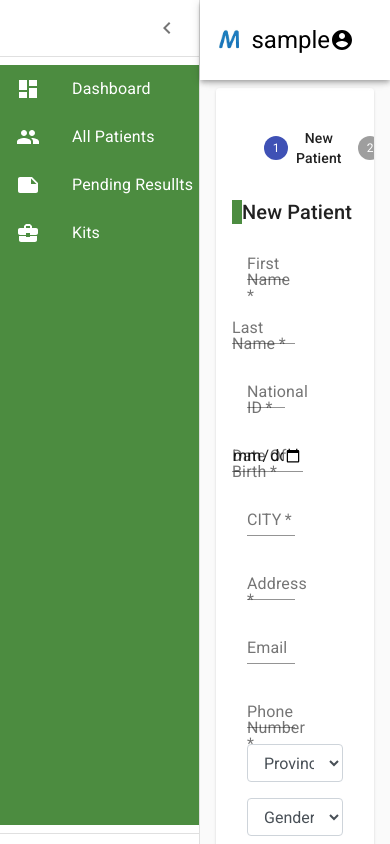
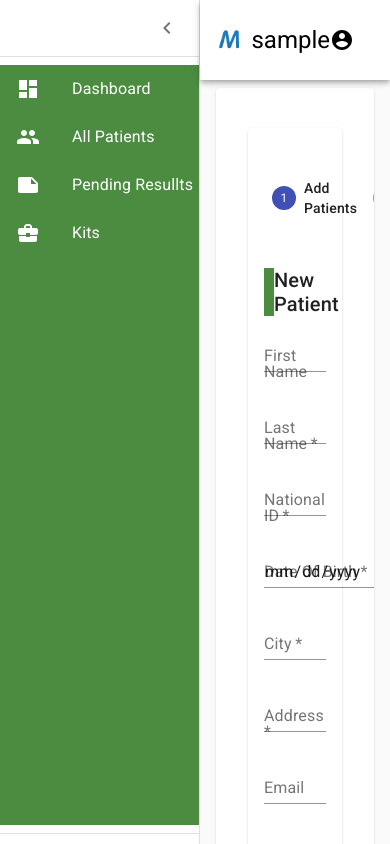
Before and after one commit to tinashediego/react-frontend, a React (Create React App) app: page /agent in a window 390 px wide. Built offline with nearby package versions, Linux system fonts and the light colour scheme; sample sign-in values are in the browser's storage.

Commit message:
Add files via upload
mobile responsiveness improved

```diff
--- a/src/app/components/Admin/NewKit.js
+++ b/src/app/components/Admin/NewKit.js
@@ -9,6 +9,34 @@ import {addKit} from '../../../redux/actions/KitsActions'
 import { useHistory } from "react-router";
 import { TextField } from '@material-ui/core';
 import Button from '@material-ui/core/Button';
+import Grid from '@material-ui/core/Grid';
+import Typography from '@material-ui/core/Typography';
+import FormControlLabel from '@material-ui/core/FormControlLabel';
+import Checkbox from '@material-ui/core/Checkbox';
+
+
+
+
+
+
+
+
+
+
+
+
+
+
+
+
+
+
+
+
+
+
+
+
 
  function NewKit() {
 
@@ -44,44 +72,31 @@ import Button from '@material-ui/core/Button';
 
 <div>
 <div className="h" style={styles.h}><h5>New Kit</h5></div>
-<br></br>
-<Form className="col-sm-12" style={styles.container} onSubmit={handleSubmit}>
 
+<Form onSubmit={handleSubmit}>
 
-<div className="row">
-<FormGroup className="col-sm-6" >
+<React.Fragment>
 
-  <TextField label="Brand Name" type="text" value={state.brandName}  onChange={e=> setstate({ ...state, brandName:e.target.value})} id="exampleEmail" placeholder="Brand Name" style={{width:500}} required={true} />
-</FormGroup>
+     <Grid container spacing={3}>
+       <Grid item xs={12} sm={6}>
+       <TextField label="Brand Name" type="text" value={state.brandName}  onChange={e=> setstate({ ...state, brandName:e.target.value})} placeholder="Brand Name" required={true} />
+       </Grid>
+       <Grid item xs={12} sm={6}>
+       <TextField label="Batch Number" type="number" value={state.batchNumber}
+onChange={e=> setstate({ ...state, batchNumber:e.target.value})}
+ placeholder="Batch Number" required={true}/>
+       </Grid>
+       <Grid item xs={12}>
+       <TextField label="Serial Number" type="number" value={state.serialNumber}
+onChange={e=> setstate({ ...state, serialNumber:e.target.value})}
+placeholder="Serial Number"  required={true} />
+       </Grid>
 
-<FormGroup className="col-sm-6">
-
-<TextField label="Batch Number" type="number" value={state.batchNumber}  onChange={e=> setstate({ ...state, batchNumber:e.target.value})} id="exampleEmail" placeholder="Batch Number" style={{width:500}} required={true}/>
-</FormGroup>
-</div>
-
-<div className="row">
-<FormGroup className="col-sm-6">
-
-<TextField label="Serial Number" type="number" value={state.serialNumber}  onChange={e=> setstate({ ...state, serialNumber:e.target.value})} id="exampleEmail" placeholder="Serial Number" style={{width:500}} required={true} />
-
-</FormGroup>
-
-
-<div align="right" style={{marginLeft:15,marginTop:10}}> <button className="btn btn-success" variant="contained" type="Submit">
-                        submit
-                      </button></div>
-
+     </Grid>
+   </React.Fragment>
+</Form>
 
 </div>
-
-
-
-
-</Form>
-        </div>
-
-
 
     )
 }
--- a/src/app/components/Agent/AddPatients.js
+++ b/src/app/components/Agent/AddPatients.js
@@ -1,15 +1,15 @@
 import React , {useState} from 'react';
-import {
-   Col, Form,
-  FormGroup, Label, Input,
-
-} from 'reactstrap'
+import {Input,Form} from 'reactstrap';
 import { useDispatch,useSelector } from 'react-redux';
 import {addPatient} from '../../../redux/actions/PatientsActions'
 import { useHistory } from "react-router";
 import { TextField } from '@material-ui/core';
 import Button from '@material-ui/core/Button';
 import moment from 'moment'
+import Grid from '@material-ui/core/Grid';
+import Typography from '@material-ui/core/Typography';
+import FormControlLabel from '@material-ui/core/FormControlLabel';
+import Checkbox from '@material-ui/core/Checkbox';
 
 
 const AddPatient  = () =>{
@@ -92,81 +92,61 @@ const AddPatient  = () =>{
     <h5 style={styles.container}>
     New Patient
      </h5>
-    <Form className="col-sm-12" onSubmit={handleSubmit}>
 
-      <div className="row">
-      <FormGroup style={{marginRight:"20px"}} className="col-sm-6">
-
-        <TextField label="First Name"
+    <Form onSubmit={handleSubmit}>
+    <React.Fragment>
+      <Grid container spacing={3}>
+        <Grid item xs={12} sm={6}>
+          <TextField label="First Name"
             value={patientData.firstName}
              onChange={e=>setPatient({ ...patientData ,firstName:e.target.value})}
-                 id="exampleEmail" placeholder="First Name" style={{width:"50%"}} required />
-      </FormGroup>
-
-      <FormGroup>
-      <TextField label="Last Name"
+             placeholder="First Name"
+             autoComplete="firstName"
+            fullWidth
+          />
+        </Grid>
+        <Grid item xs={12} sm={6}>
+          <TextField label="Last Name"
       value={patientData.lastName}
       onChange={e=>setPatient({ ...patientData ,lastName:e.target.value})}
-      id="exampleEmail" placeholder="Last Name" style={{width:"50%"}} required />
-
-    </FormGroup>
-      </div>
-
-      <div className="row">
-    <FormGroup style={{marginRight:"20px"}} className="col-sm-6">
-
+      placeholder="Last Name" fullWidth required />
+        </Grid>
+        <Grid item xs={12}>
     <TextField label="National ID"
     value={patientData.nationalIdOrPassportNumber}
     onChange={e=>setPatient({ ...patientData ,nationalIdOrPassportNumber:e.target.value})}
-    id="exampleEmail" placeholder="National ID" style={{width:"50%"}} required />
-  </FormGroup>
-
-      <FormGroup>
+    placeholder="National ID" required
+          />
+        </Grid>
+        <Grid item xs={12}>
         <TextField label="Date Of Birth" type="date" name="password"
         value={patientData.dateOfBirth}
         onChange={e=>setPatient({ ...patientData ,dateOfBirth:e.target.value})}
-         id="examplePassword" placeholder="Date of Birth" style={{width:"50%"}} required />
-      </FormGroup>
-    </div>
+        placeholder="Date of Birth" required />
+        </Grid>
+        <Grid item xs={12} sm={6}>
+        <TextField label="City"
+      value={patientData.city}
+      onChange={e=>setPatient({ ...patientData ,city:e.target.value})}
+placeholder="City" required/>
+        </Grid>
+        <Grid item xs={12} sm={6}>
+        <TextField label="Address" value={patientData.address}
+      onChange={e=>setPatient({ ...patientData ,address:e.target.value})} placeholder="Address" required />
+        </Grid>
+        <Grid item xs={12} sm={6}>
+        <TextField type="email"  label="Email"
+    value={patientData.email}
+      onChange={e=>setPatient({ ...patientData ,email:e.target.value})} placeholder="Email" />
+        </Grid>
+        <Grid item xs={12}>
+        <TextField label="Phone Number" value={patientData.phoneNumber}
+  onChange={e=>setPatient({ ...patientData ,phoneNumber:e.target.value})} placeholder="Phone Number/ Next of Kin's Phone Number" required  />
+        </Grid>
 
 
-<div className="row">
-<FormGroup className="col-sm-6">
-
-<TextField label="CITY"
-      value={patientData.city}
-      onChange={e=>setPatient({ ...patientData ,city:e.target.value})} id="examplePassword"
-placeholder="city" style={{width:"50%"}} required/>
-
-</FormGroup>
- <FormGroup className="col-sm-6">
-      <TextField label="Address" value={patientData.address}
-      onChange={e=>setPatient({ ...patientData ,address:e.target.value})} id="exampleEmail" placeholder="Address" style={{width:"50%"}} required />
-    </FormGroup>
-</div>
-
-
-
-
-<div className="row">
-<FormGroup className="col-sm-6">
-    <TextField type="email"  label="Email"
-    value={patientData.email}
-      onChange={e=>setPatient({ ...patientData ,email:e.target.value})} id="exampleEmail" placeholder="Email" style={{width:"50%"}} />
-  </FormGroup>
-
-
-  <FormGroup className="col-sm-6">
-
-  <TextField label="Phone Number" value={patientData.phoneNumber}
-  onChange={e=>setPatient({ ...patientData ,phoneNumber:e.target.value})} id="exampleEmail" placeholder="Phone Number/ Next of Kin's Phone Number" style={{width:"50%"}} required  />
-</FormGroup>
-</div>
-
-<div className="row">
-<FormGroup className="col-sm-6">
-
-<Input type="select" name="group"  value={patientData.province}
+        <Grid item xs={12}>
+        <Input type="select" name="group"  value={patientData.province}
       onChange={e=>setPatient({ ...patientData ,province:e.target.value})}>
               <option>Province</option>
               <option value="BULAWAYO">BULAWAYO</option>
@@ -181,30 +161,19 @@ placeholder="city" style={{width:"50%"}} required/>
               <option value="MIDLANDS">MIDLANDS</option>
 
               </Input>
-</FormGroup>
-
-
-<FormGroup className="col-sm-6">
-
-  <Input type="select" name="gender" value={patientData.gender}
+        </Grid>
+        <Grid item xs={12}>
+        <Input type="select" name="gender" value={patientData.gender}
   onChange={e=>setPatient({ ...patientData ,gender:e.target.value})}  id="gender">
   <option>Gender</option>
   <option value="MALE">Male</option>
   <option value="FEMALE">Female</option>
   </Input>
+        </Grid>
 
-</FormGroup>
-</div>
-
-
-<div align="right">
-<button className="btn btn-success" variant="contained" type="Submit">
-                        submit
-                      </button>
-</div>
-
+      </Grid>
+    </React.Fragment>
     </Form>
-
 
 
 
--- a/src/app/components/Agent/MyTests.js
+++ b/src/app/components/Agent/MyTests.js
@@ -1,140 +1,137 @@
 import React from 'react';
 import { makeStyles } from '@material-ui/core/styles';
+import CssBaseline from '@material-ui/core/CssBaseline';
+import AppBar from '@material-ui/core/AppBar';
+import Toolbar from '@material-ui/core/Toolbar';
+import Paper from '@material-ui/core/Paper';
 import Stepper from '@material-ui/core/Stepper';
 import Step from '@material-ui/core/Step';
-import StepButton from '@material-ui/core/StepButton';
+import StepLabel from '@material-ui/core/StepLabel';
 import Button from '@material-ui/core/Button';
+import Link from '@material-ui/core/Link';
 import Typography from '@material-ui/core/Typography';
-import AddPatients from '../Agent/AddPatients';
-import ScreenDetails from '../Agent/ScreenDetails';
-import NewKit from '../Admin/NewKit';
+import AddPatients from './AddPatients';
+import ScreenDetails from './ScreenDetails';
+import Newkit from '../Admin/NewKit';
+
+function Copyright() {
+  return (
+    <Typography variant="body2" color="textSecondary" align="center">
+      {'Copyright © '}
+      {new Date().getFullYear()}
+      {'.'}
+    </Typography>
+  );
+}
 
 const useStyles = makeStyles((theme) => ({
-  root: {
-    width: '100%',
+  appBar: {
+    position: 'relative',
+  },
+  layout: {
+    width: 'auto',
+    marginLeft: theme.spacing(2),
+    marginRight: theme.spacing(2),
+    [theme.breakpoints.up(600 + theme.spacing(2) * 2)]: {
+      width: 600,
+      marginLeft: 'auto',
+      marginRight: 'auto',
+    },
+  },
+  paper: {
+    marginTop: theme.spacing(3),
+    marginBottom: theme.spacing(3),
+    padding: theme.spacing(2),
+    [theme.breakpoints.up(600 + theme.spacing(3) * 2)]: {
+      marginTop: theme.spacing(6),
+      marginBottom: theme.spacing(6),
+      padding: theme.spacing(3),
+    },
+  },
+  stepper: {
+    padding: theme.spacing(3, 0, 5),
+  },
+  buttons: {
+    display: 'flex',
+    justifyContent: 'flex-end',
   },
   button: {
-    marginRight: theme.spacing(1),
-  },
-  completed: {
-    display: 'inline-block',
-  },
-  instructions: {
-    marginTop: theme.spacing(1),
-    marginBottom: theme.spacing(1),
+    marginTop: theme.spacing(3),
+    marginLeft: theme.spacing(1),
   },
 }));
 
-function getSteps() {
-  return ['New Patient','Screen Patient', 'New Kit'];
-}
+const steps = ['Add Patients', 'Screen Details', 'Add New kit'];
 
 function getStepContent(step) {
   switch (step) {
     case 0:
-      return <AddPatients/>;
+      return <AddPatients />;
     case 1:
-      return <ScreenDetails/>;
+      return <ScreenDetails />;
     case 2:
-      return <NewKit/>;
+      return <Newkit />;
     default:
-      return 'Unknown step';
+      throw new Error('Unknown step');
   }
 }
 
-export default function HorizontalNonLinearStepper() {
+export default function Checkout() {
   const classes = useStyles();
   const [activeStep, setActiveStep] = React.useState(0);
-  const [completed, setCompleted] = React.useState({});
-  const steps = getSteps();
-
-  const totalSteps = () => {
-    return steps.length;
-  };
-
-  const completedSteps = () => {
-    return Object.keys(completed).length;
-  };
-
-  const isLastStep = () => {
-    return activeStep === totalSteps() - 1;
-  };
-
-  const allStepsCompleted = () => {
-    return completedSteps() === totalSteps();
-  };
 
   const handleNext = () => {
-    const newActiveStep =
-      isLastStep() && !allStepsCompleted()
-        ? // It's the last step, but not all steps have been completed,
-          // find the first step that has been completed
-          steps.findIndex((step, i) => !(i in completed))
-        : activeStep + 1;
-    setActiveStep(newActiveStep);
+    setActiveStep(activeStep + 1);
   };
 
   const handleBack = () => {
-    setActiveStep((prevActiveStep) => prevActiveStep - 1);
-  };
-
-  const handleStep = (step) => () => {
-    setActiveStep(step);
-  };
-
-  const handleComplete = () => {
-    const newCompleted = completed;
-    newCompleted[activeStep] = true;
-    setCompleted(newCompleted);
-    handleNext();
-  };
-
-  const handleReset = () => {
-    setActiveStep(0);
-    setCompleted({});
+    setActiveStep(activeStep + 1);
   };
 
   return (
-    <div className={classes.root}>
-      <Stepper nonLinear activeStep={activeStep}>
-        {steps.map((label, index) => (
+    <React.Fragment>
+      <CssBaseline />
+      <main className={classes.layout}>
+        <Paper className={classes.paper}>
+          <Stepper activeStep={activeStep} className={classes.stepper}>
+            {steps.map((label) => (
               <Step key={label}>
-            <StepButton onClick="#" completed={completed[index]}>
-              {label}
-            </StepButton>
+                <StepLabel>{label}</StepLabel>
               </Step>
             ))}
           </Stepper>
-      <div>
-        {allStepsCompleted() ? (
-          <div>
-            <Typography className={classes.instructions}>
-              All steps completed - you&apos;re finished
+          <React.Fragment>
+            {activeStep === steps.length ? (
+              <React.Fragment>
+                <Typography>
+                  You have successfully Completed all stages
                 </Typography>
-            <Button onClick={handleReset}>Add new Patient</Button>
-          </div>
+              </React.Fragment>
             ) : (
-          <div>
-            <Typography className={classes.instructions}>{getStepContent(activeStep)}</Typography>
-            <div>
-              <Button disabled={activeStep === 0} onClick={handleBack} className={classes.button}>
+              <React.Fragment>
+                {getStepContent(activeStep)}
+                <div className={classes.buttons}>
+                  {activeStep !== 0 && (
+                    <Button onClick={handleBack} className={classes.button}>
                       Back
                     </Button>
-
-              {activeStep !== steps.length &&
-                (completed[activeStep] ? (
-                  <Typography variant="caption" className={classes.completed}>
-                    Step {activeStep + 1} already completed
-                  </Typography>
-                ) : (
-                  <Button variant="contained" color="primary" onClick={handleComplete}>
-                    {completedSteps() === totalSteps() - 1 ? 'Finish' : 'Complete Step'}
+                  )}
+                  <Button
+                    variant="contained"
+                    color="primary"
+                    onClick={handleNext}
+                    className={classes.button}
+                    type="submit"
+                  >
+                    {activeStep === steps.length + 1 ? 'Place order' : 'Next'}
                   </Button>
-                ))}
                 </div>
-          </div>
+              </React.Fragment>
             )}
-      </div>
-    </div>
+          </React.Fragment>
+        </Paper>
+        <Copyright />
+      </main>
+    </React.Fragment>
   );
 }
--- a/src/app/components/Agent/ScreenDetails.js
+++ b/src/app/components/Agent/ScreenDetails.js
@@ -223,11 +223,7 @@ const handleSubmit = (e) => {
           </Col>
 
         </Row>
-                <div align="right">
-                <button className="btn btn-success" variant="contained" type="Submit">
-                        submit
-                      </button>
-                </div>
+
         </Form>
 
 
--- a/src/app/components/layout/Admin/Admin.js
+++ b/src/app/components/layout/Admin/Admin.js
@@ -235,7 +235,7 @@ export default function Admin() {
               </Paper>
             </Grid>
           </Grid>
-          <Box style={{marginTop:105,marginBottom:-5}}>
+          <Box>
 
           <Copyright />
 
--- a/src/app/components/layout/Agent/mainListItems.js
+++ b/src/app/components/layout/Agent/mainListItems.js
@@ -9,7 +9,7 @@ import BusinessCenterIcon from '@material-ui/icons/BusinessCenter';
 import NoteIcon from '@material-ui/icons/Note';
 
 export const mainListItems = (
-  <div style={{backgroundColor:"#4c8c40",height:'90vh'}}>
+  <div style={{backgroundColor:"#4c8c40",minHeight:'90vh'}}>
 
     <ListItem button>
 
```
Lines whose indentation alone changed are shown as unchanged.
